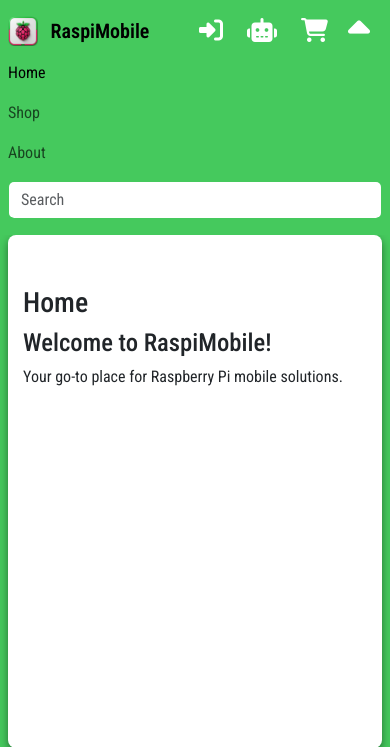
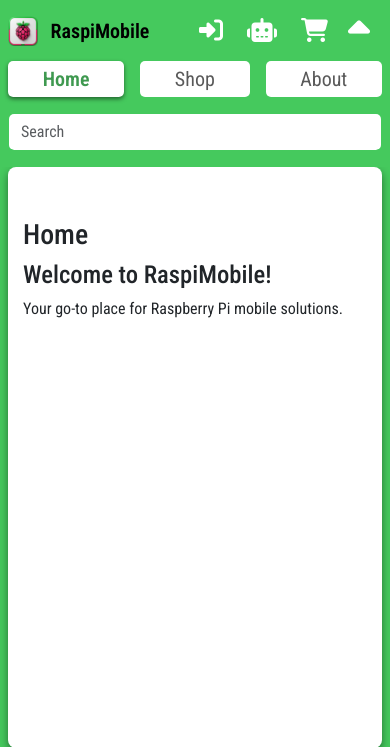
Before and after one commit to tibssy/RaspiMobile, a Django app: page / in a window 390 px wide, after a click that opens the changed part; the page is wider, and only the part inside the window is pictured. Shown: the top 747 px of that part. Run offline with Django 5.2, Linux system fonts and the light colour scheme.

Commit message:
Set nav-items to horizontal on mobile

```diff
--- a/static/css/style.css
+++ b/static/css/style.css
@@ -80,6 +80,19 @@ a {
 
 a > i {
     color: #303030;
+}
+
+.nav-item {
+    flex-direction: unset;
+    border-radius: 5px;
+    background-color: white;
+
+    & .nav-link.active {
+        border-radius: 5px;
+        color: var(--secondary-background);
+        font-weight: 600;
+        box-shadow: var(--box-shadow-normal);
+    }
 }
 
 .navbar-toggler {
@@ -224,6 +237,18 @@ a > i {
 
 
 @media screen and (min-width: 768px) {
+    .nav-item {
+        border-radius: unset;
+        background-color: unset;
+
+        & .nav-link.active {
+            border-radius: unset;
+            color: unset;
+            font-weight: 600;
+            box-shadow: unset;
+        }
+    }
+
     main {
         width: unset;
     }
--- a/templates/base.html
+++ b/templates/base.html
@@ -13,7 +13,7 @@
     <!-- Meta tags -->
     {% block meta %}
         <meta charset="UTF-8">
-        <meta name="viewport" content="width=device-width, user-scalable=no, initial-scale=1.0, maximum-scale=1.0, minimum-scale=1.0">
+        <meta name="viewport" content="width=device-width, initial-scale=1.0">
         <meta http-equiv="X-UA-Compatible" content="ie=edge">
     {% endblock %}
 
@@ -93,18 +93,18 @@
                 </button>
 
                 <div class="collapse navbar-collapse" id="navbarSupportedContent">
-                    <ul class="navbar-nav mb-0">
-                        <li class="nav-item">
+                    <ul class="navbar-nav flex-row gap-3 gap-md-0 fs-5 text-center mt-2 mt-md-0 mb-0">
+                        <li class="nav-item flex-fill lh-1">
                             <a class="nav-link {% if request.path == home_url %}active{% endif %}" aria-current="page" href="{{ home_url }}">Home</a>
                         </li>
-                        <li class="nav-item">
+                        <li class="nav-item flex-fill lh-1">
                             <a class="nav-link {% if request.path == products_url %}active{% endif %}" aria-current="page" href="{{ products_url }}">Shop</a>
                         </li>
-                        <li class="nav-item">
+                        <li class="nav-item flex-fill lh-1">
                             <a class="nav-link {% if request.path == about_url %}active{% endif %}" aria-current="page" href="{{ about_url }}">About</a>
                         </li>
                     </ul>
-                    <form class="d-flex flex-fill ps-md-5 my-2 my-md-0" role="search">
+                    <form class="d-flex flex-fill ps-md-5 mt-3 mb-2 my-md-0" role="search">
                         <input class="form-control rounded lh-base" type="search" placeholder="Search" aria-label="Search">
                     </form>
                     <div class="d-none d-md-flex gap-2 justify-content-end sidebar-width">
```
